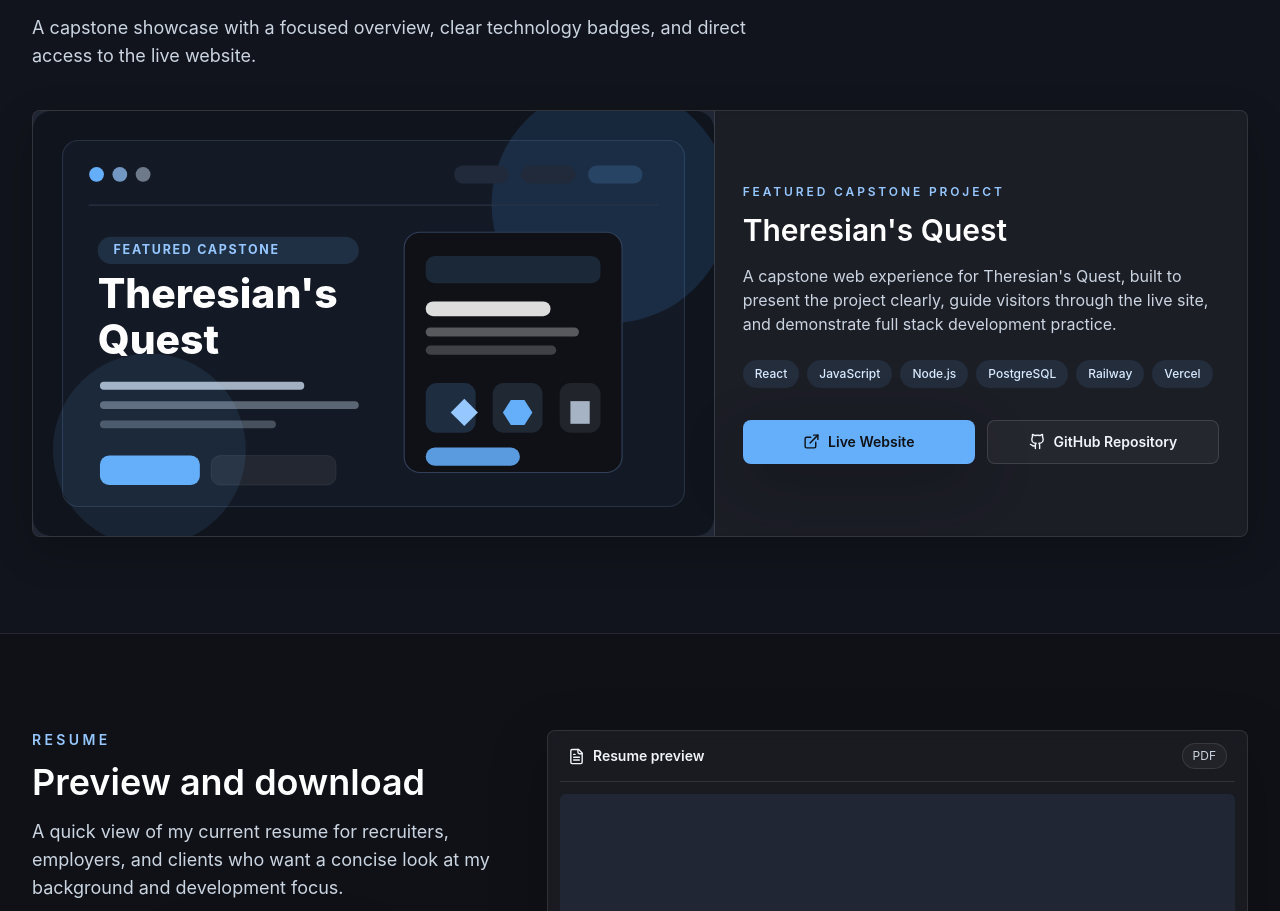
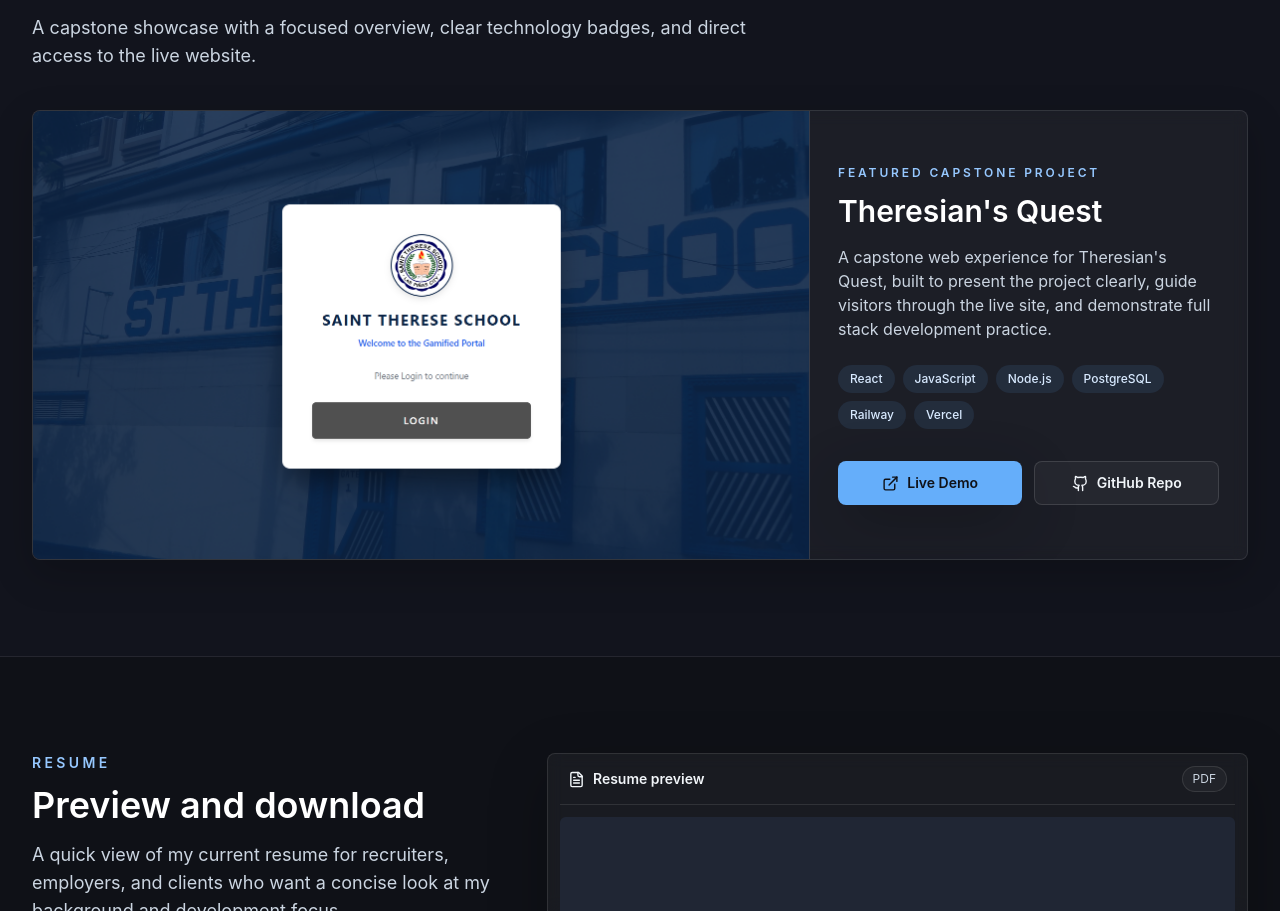
Before and after one commit to Binsentt/My-Portfolio, a React (Vite) app: page / in a window 1280 px wide. Shown: the part 2759-3670 px from the top of the page. Built offline with nearby package versions, Linux system fonts and the light colour scheme.

Commit message:
feat: enhance featured project card with preview image and action buttons

```diff
--- a/src/components/Projects.js
+++ b/src/components/Projects.js
@@ -1,8 +1,10 @@
 import React from 'react';
 import { ExternalLink, Github } from 'lucide-react';
 import { projects } from '../data/portfolio.js';
+import theresiansQuestPreview from '../assets/theresians-quest-preview.png';
 
 const isExternalLink = (href = '') => href.startsWith('http');
+const projectPreviewFor = (project) => (project.featured ? theresiansQuestPreview : project.image);
 
 function ProjectActions({ project, compact = false }) {
   const hasRepositoryLink = Boolean(project.links.github);
@@ -19,7 +21,7 @@
         aria-label={`Open live website for ${project.title}`}
       >
         <ExternalLink size={compact ? 16 : 17} aria-hidden="true" />
-        Live Website
+        Live Demo
       </a>
       {hasRepositoryLink ? (
         <a
@@ -30,7 +32,7 @@
           aria-label={`Open GitHub repository for ${project.title}`}
         >
           <Github size={compact ? 16 : 17} aria-hidden="true" />
-          GitHub Repository
+          GitHub Repo
         </a>
       ) : (
         <span
@@ -40,7 +42,7 @@
           role="link"
         >
           <Github size={compact ? 16 : 17} aria-hidden="true" />
-          GitHub Repository
+          GitHub Repo
         </span>
       )}
     </div>
@@ -65,10 +67,10 @@
         </div>
 
         {featuredProject && (
-          <article className="card-surface group mt-10 grid overflow-hidden transition duration-200 hover:-translate-y-1 hover:border-accent-300/35 hover:shadow-soft lg:grid-cols-[minmax(0,1.05fr)_minmax(320px,0.82fr)]">
-            <div className="aspect-[16/10] overflow-hidden border-b border-white/10 bg-ink-800 lg:aspect-auto lg:border-b-0 lg:border-r">
+          <article className="card-surface group mt-10 grid overflow-hidden transition duration-200 hover:-translate-y-1 hover:border-accent-300/35 hover:shadow-soft lg:grid-cols-[minmax(0,1.28fr)_minmax(300px,0.72fr)]">
+            <div className="aspect-[2/1] overflow-hidden border-b border-white/10 bg-ink-800 lg:aspect-auto lg:min-h-[28rem] lg:border-b-0 lg:border-r">
               <img
-                src={featuredProject.image}
+                src={projectPreviewFor(featuredProject)}
                 alt={`${featuredProject.title} project preview`}
                 className="h-full w-full object-cover transition duration-300 group-hover:scale-[1.02]"
                 loading="lazy"
```
Also changed, not shown: scripts/check-portfolio.mjs (+7 -2 lines), src/assets/theresians-quest-preview.png (added).
